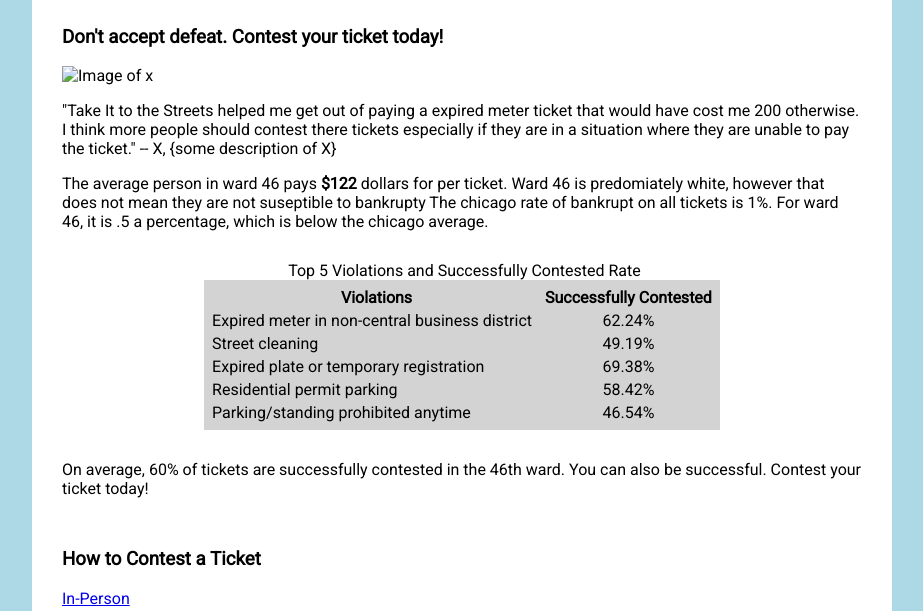
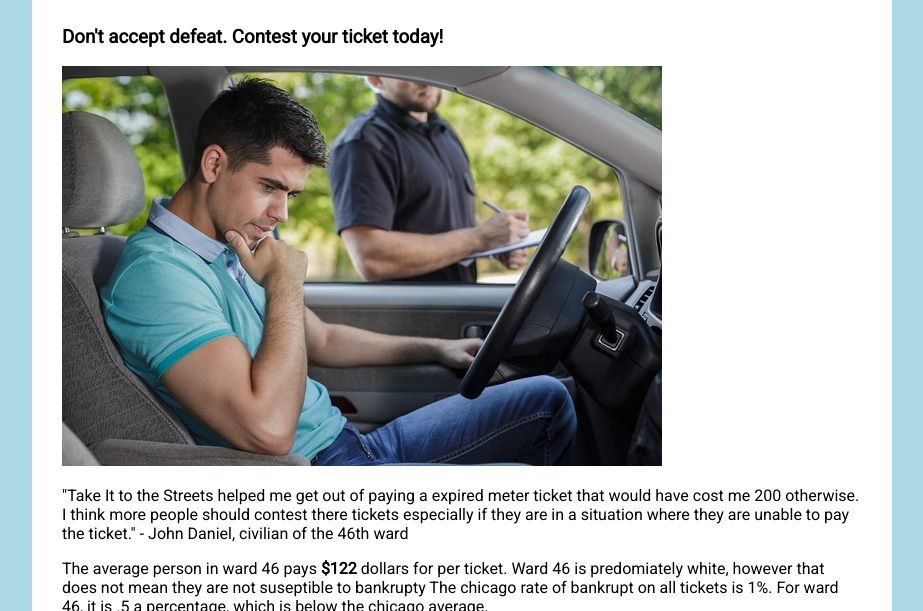
Before and after one commit to vincehientran/46th-ward, a plain HTML site: page index.html in a window 1280 px wide. Shown: the part 146-757 px from the top of the page, without its empty margins (178-1101 px from the left). Drawn offline with Linux system fonts and the light colour scheme.

Commit message:
add image of John Daniel

```diff
--- a/index.html
+++ b/index.html
@@ -31,10 +31,10 @@
   <h3>Don't accept defeat. Contest your ticket today!</h3>
 
   <section class="testimonals">
-    <img src="files/x.jpg" alt="Image of x">
+    <img src="john-daniel.jpg" alt="Image of John Daniel thinking about contesting his ticket.">
     <p>
       "Take It to the Streets helped me get out of paying a expired meter ticket that would have cost me 200 otherwise. I think more people should contest there tickets especially if they are in a situation where they are unable to pay the ticket."
-      -- X, {some description of X}
+      - John Daniel, civilian of the 46th ward
     </p>
     <p>
       The average person in ward 46 pays <strong> $122 </strong> dollars for per ticket.
```
Also changed, not shown: john-daniel.jpg (added).
